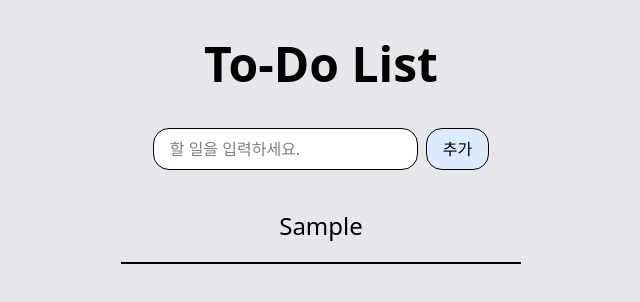
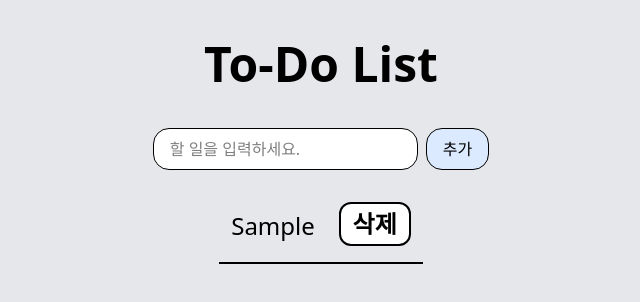
Before and after one commit to Likelion-YeungNam-Univ/7-13th-fe-assignment, a React (Vite) app: page / in a window 1280 px wide. Both pictures are taken after typing "Sample" into the empty fields and a click on the button "추가". Shown: the top 302 px of the page, without its empty margins (319-959 px from the left). Built offline with nearby package versions, Linux system fonts and the light colour scheme.

Commit message:
삭제버튼 생성
삭제버튼 생성

```diff
--- a/src/TodoItem.jsx
+++ b/src/TodoItem.jsx
@@ -2,8 +2,11 @@ import React from "react";
 
 const TodoItem = ({ todo }) => {
   return (
-    <li className="w-100 text-2xl text-center px-3 py-5 border-b-2">
-      <span>{todo.text}</span>
+    <li className="relative w-full text-2xl text-left px-3 py-5 border-b-2">
+      <span className="text-2xl pr-24">{todo.text}</span>
+      <button className="absolute top-3 right-3 px-3 py-1 bg-white font-bold border-2 rounded-xl hover:bg-gray-500">
+        삭제
+      </button>
     </li>
   );
 };
```
